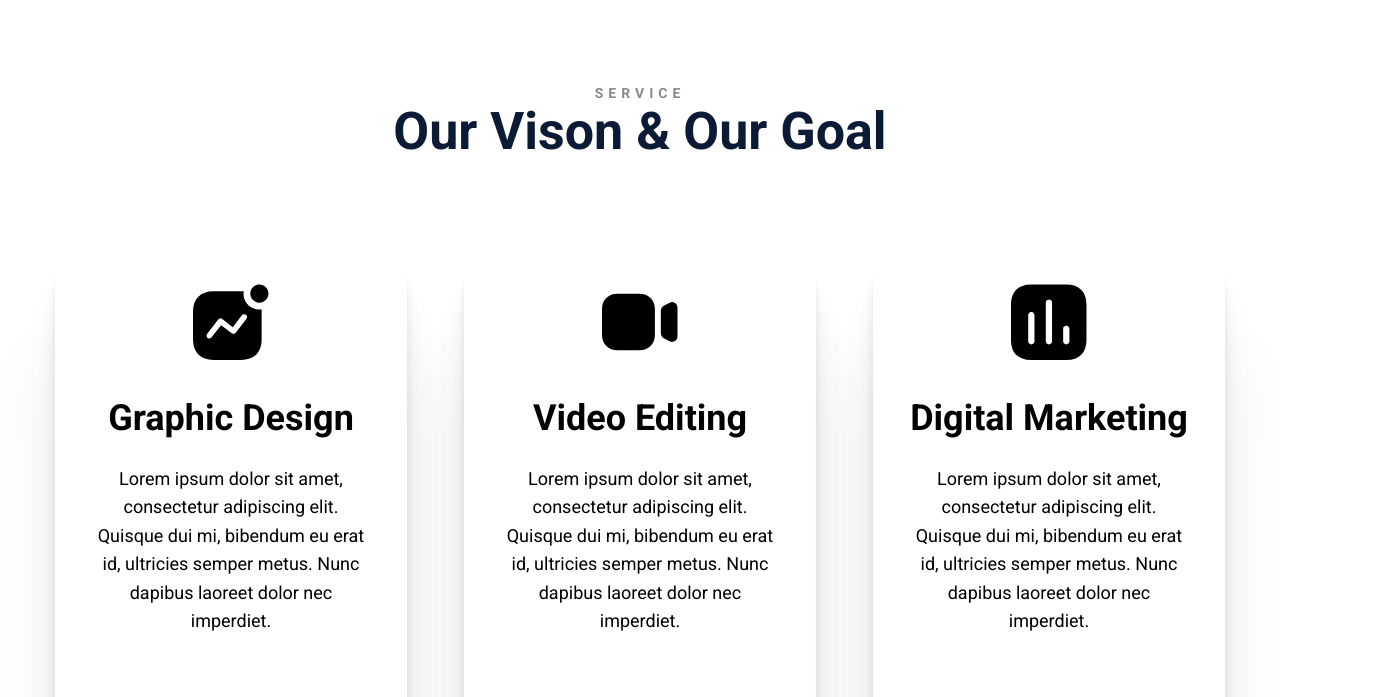
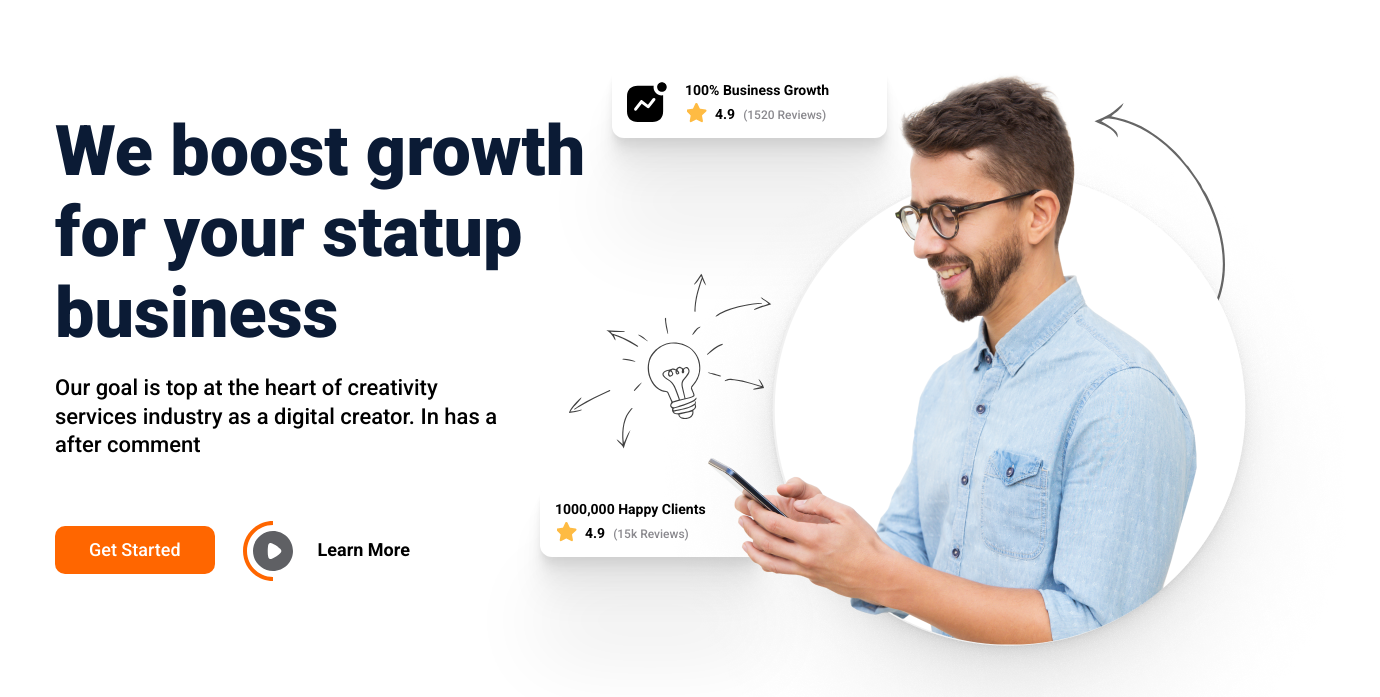
Before and after one commit to DevAnatoly/expilelab, a plain HTML site: page index.html in a window 1280 px wide. Shown: the part 103-800 px from the top of the page, 1380 px wide, since content can reach past the window. Drawn offline with nearby package versions, Linux system fonts and the light colour scheme; some packages are replaced by stand-ins of ours; a script that the page names is missing.

Commit message:
added section hero

```diff
--- a/css/style.css
+++ b/css/style.css
@@ -117,10 +117,184 @@ body{
 }
 /* section header ends */
 
+/* section hero starts */
+
+.hero {
+    margin-top: 26px;
+}
+.hero__inner {
+    display: flex;
+    justify-content: space-between;
+    align-items: flex-start;
+    gap: 0 62px;
+    font-family: "Roboto", sans-serif;
+}
+.hero__content {
+    padding-top: 88px;
+    text-align: left;
+}
+.hero__title {
+    color: rgb(11, 27, 53);
+    font-size: 70px;
+    font-weight: 850;
+    line-height: 81px;
+    max-width: 538px;
+}
+.hero__text {
+    margin-top: 20px;
+    color: rgb(0, 0, 0);
+    font-size: 22px;
+    font-weight: 500;
+    line-height: 28.5px;
+    max-width: 450px;
+}
+.hero__content-bottom {
+    margin-top: 66px;
+    display: flex;
+    justify-content: flex-start;
+    align-items: center;
+    gap: 0 103px;
+}
+.hero .hero__btn-1 {
+    padding: 10px 34px;
+    background-color: #FF6600;
+    color: #fff;
+    border-radius: 10px;
+    color: rgb(255, 255, 255);
+    font-size: 18px;
+    font-weight: 500;
+    line-height: 28.5px;
+}
+.hero .hero__btn-2 {
+    color: rgb(0, 0, 0);
+    font-size: 18px;
+    font-weight: 700;
+    line-height: 28.5px;
+    position: relative;
+}
+.hero__btn-2::before{
+    content: "";
+    background-image: url('../images/learn_icon.svg');
+    background-repeat: no-repeat;
+    background-size: cover;
+    background-position: center center;
+    width: 50px;
+    height: 60px;
+    position: absolute;
+    top: -15px;
+    left: -75px;
+}
+.hero__images {
+    position: relative;
+}
+.hero__patch-bussines {
+    position: absolute;
+    left: -613px;
+    top: 42px;
+    padding: 17px 54px 17px 15px;
+    background-color: #fff;
+    border-radius: 12px;
+    width: 275px;
+    height: 73px;
+    box-shadow: 0px 2.77px 2.21px 0px rgba(0, 0, 0, 0.02),
+                0px 6.65px 5.32px 0px rgba(0, 0, 0, 0.03),
+                0px 12.52px 10.02px 0px rgba(0, 0, 0, 0.04),
+                0px 22.34px 17.87px 0px rgba(0, 0, 0, 0.04),
+                0px 41.78px 33.42px 0px rgba(0, 0, 0, 0.05),
+                0px 100px 80px 0px rgba(0, 0, 0, 0.07);
+}
+.hero__patch-bussines-img{
+    float: left;
+    max-width: 40px;
+    max-height: 40px;
+    margin-right: 18px;
+}
+.hero__patch-bussines-title,
+.hero__patch-client-title {
+    color: rgb(0, 0, 0);
+    font-size: 14px;
+    font-weight: 700;
+    line-height: 17px;
+}
+.hero__patch-bussines-rank,
+.hero__patch-client-rank {
+    margin-top: 7px;
+    margin-left: 88px;
+    color: rgb(0, 0, 0);
+    font-size: 14px;
+    font-weight: 700;
+    line-height: 17px;
+    position: relative;
+}
+.hero__patch-bussines-rank::before,
+.hero__patch-client-rank::before{
+    content: "";
+    background-image: url('../images/star.svg');
+    background-repeat: no-repeat;
+    background-position: center center;
+    background-size: cover;
+    top: -3px;
+    left: -28px;
+    width: 20px;
+    height: 20px;
+    position: absolute;
+}
+.hero__patch-bussines-rank::after,
+.hero__patch-client-rank::after{
+    content: "(1520 Reviews)";
+    color: rgb(138, 137, 142);
+    font-size: 12px;
+    font-weight: 500;
+    line-height: 14px;
+    margin-left: 8px;
+}
+.hero__patch-client {
+    position: absolute;
+    left: -685px;
+    top: 461px;
+    padding: 17px 54px 17px 15px;
+    background-color: #fff;
+    border-radius: 12px;
+    width: 220px;
+    height: 73px;
+    box-shadow: 0px 2.77px 2.21px 0px rgba(0, 0, 0, 0.02),
+                0px 6.65px 5.32px 0px rgba(0, 0, 0, 0.03),
+                0px 12.52px 10.02px 0px rgba(0, 0, 0, 0.04),
+                0px 22.34px 17.87px 0px rgba(0, 0, 0, 0.04),
+                0px 41.78px 33.42px 0px rgba(0, 0, 0, 0.05),
+                0px 100px 80px 0px rgba(0, 0, 0, 0.07);
+}
+.hero__patch-client-title {
+}
+.hero__patch-client-rank {
+    margin-left: 30px;
+}
+.hero__patch-client-rank::after{
+    content: "(15k Reviews)";
+}
+.hero__image-lamp {
+    position: absolute;
+    top: 227px;
+    left: -684px;
+}
+.hero__image-arrow {
+    position: absolute;
+    top: 80px;
+    right: 0;
+}
+.hero__image-hero{
+    position: absolute;
+    top: 24px;
+    right: -155px;
+
+}
+
+/* sectioin hero ends */
+
 /* section service starts */
 
 .service {
-    margin-top: 82px;
+    margin-top: 160px;
 }
 .service__inner {
 }
--- a/index.html
+++ b/index.html
@@ -45,6 +45,43 @@
         </div>
     </header>
     <main class="main">
+        <section class="hero">
+            <div class="container">
+                <div class="hero__inner">
+                    <div class="hero__content">
+                        <h1 class="hero__title">
+                            We boost growth for your statup business
+                        </h1>
+                        <p class="hero__text">
+                            Our goal is top at the heart of creativity services industry as a digital creator.
+                            In has a after comment
+                        </p>
+                        <div class="hero__content-bottom">
+                            <a href="#" class="hero__btn-1">Get Started</a>
+                            <a href="#" class="hero__btn-2">Learn More</a>
+                        </div>
+                    </div>
+                    <div class="hero__images">
+                        <div class="hero__patch-bussines">
+                            <img class="hero__patch-bussines-img" src="images/card_1.svg" alt="images">
+                            <p class="hero__patch-bussines-title">
+                                100% Business Growth
+                            </p>
+                            <p class="hero__patch-bussines-rank">4.9</p>
+                        </div>
+                        <div class="hero__patch-client">
+                            <p class="hero__patch-client-title">
+                                1000,000 Happy Clients
+                            </p>
+                            <p class="hero__patch-client-rank">4.9</p>
+                        </div>
+                        <img class="hero__image-lamp" src="images/lamp.svg" alt="lamp">
+                        <img class="hero__image-arrow" src="images/arrow.svg" alt="arrow">
+                        <img class="hero__image-hero" src="images/hero.png" alt="main image">
+                    </div>
+                </div>
+            </div>
+        </section>
         <section class="service" aria-label="section service">
             <div class="container">
                 <div class="service__inner">
```
Also changed, not shown: images/arrow.svg (added), images/bg_hero.png (added), images/hero.png (added), images/lamp.svg (added), images/learn_icon.svg (added), images/star.svg (added).
